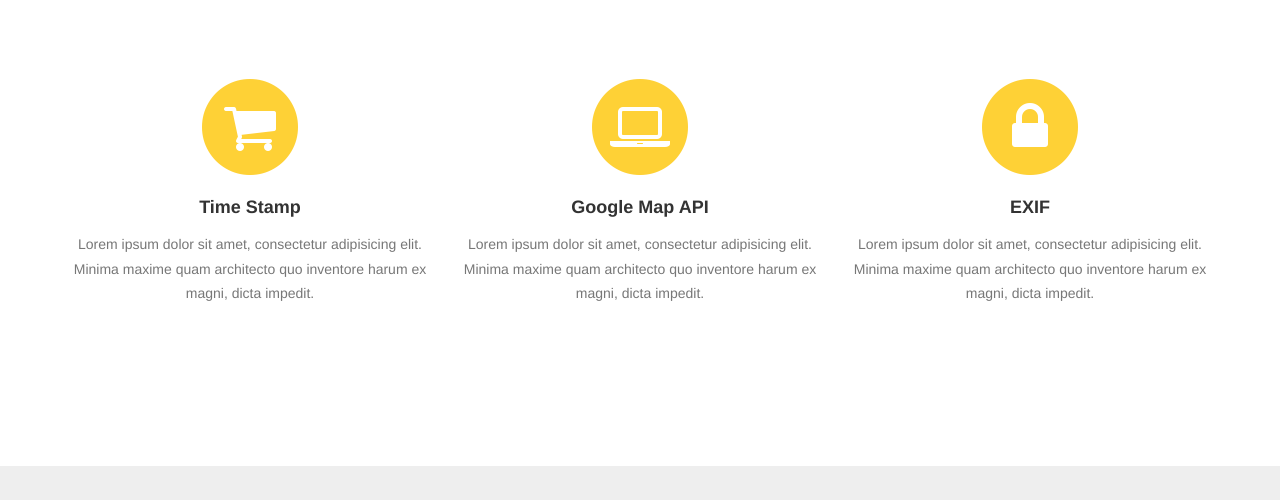
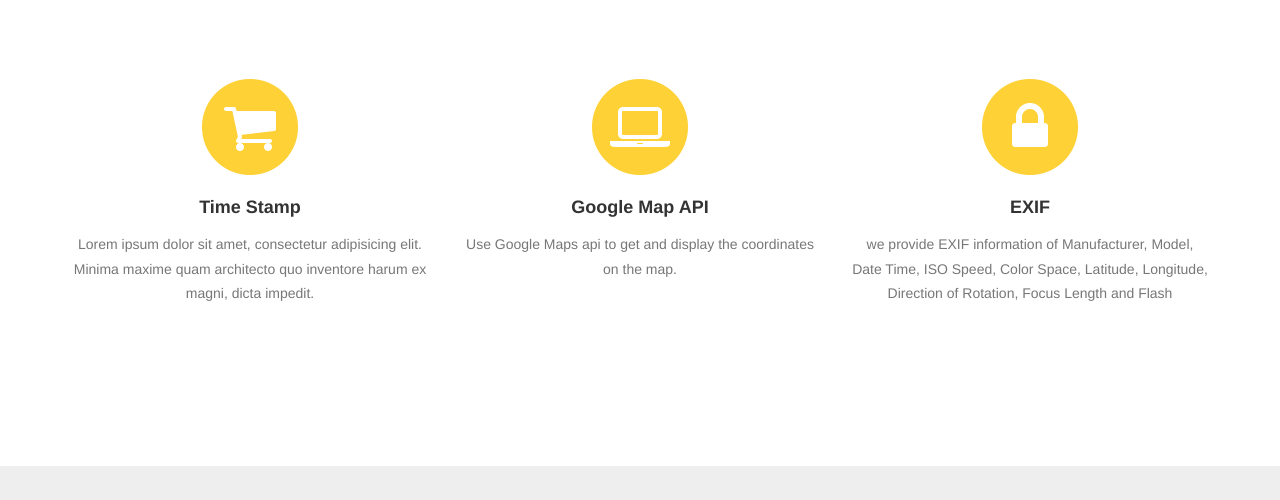
Before and after one commit to tkddnr924/LetsBe, a Django app: page / in a window 1280 px wide. Shown: the part 926-1426 px from the top of the page. Run offline with Django 3.2, Linux system fonts and the light colour scheme; some libraries are stand-ins or nearby versions; some web fonts are replaced.

Commit message:
main page google api , exif 수정

```diff
--- a/LetsGo/templates/home.html
+++ b/LetsGo/templates/home.html
@@ -76,7 +76,8 @@
                         <i class="fa fa-laptop fa-stack-1x fa-inverse"></i>
                     </span>
                     <h4 class="service-heading">Google Map API</h4>
-                    <p class="text-muted">Lorem ipsum dolor sit amet, consectetur adipisicing elit. Minima maxime quam architecto quo inventore harum ex magni, dicta impedit.</p>
+                    <p class="text-muted">
+Use Google Maps api to get and display the coordinates on the map.</p>
                 </div>
                 <div class="col-md-4">
                     <span class="fa-stack fa-4x">
@@ -84,7 +85,8 @@
                         <i class="fa fa-lock fa-stack-1x fa-inverse"></i>
                     </span>
                     <h4 class="service-heading">EXIF</h4>
-                    <p class="text-muted">Lorem ipsum dolor sit amet, consectetur adipisicing elit. Minima maxime quam architecto quo inventore harum ex magni, dicta impedit.</p>
+                    <p class="text-muted">we provide EXIF information of Manufacturer, Model, Date Time, ISO Speed, Color Space, Latitude, Longitude, Direction of Rotation, Focus Length and Flash
+</p>
                 </div>
             </div>
         </div>
```
Also changed, not shown: LetsGo/db.sqlite3.
